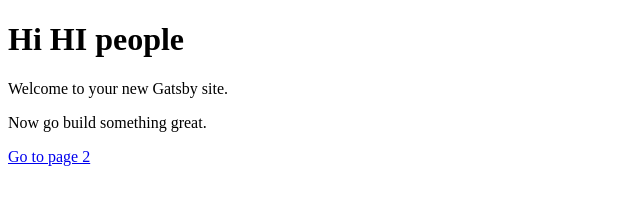
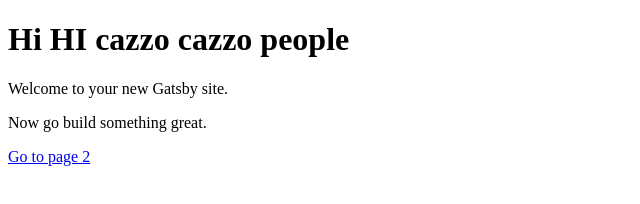
Before and after one commit to alexdi66/gatsby, a Gatsby site: page / in a window 1280 px wide. Shown: the whole page, without its empty margins (0-640 px from the left). Built offline with nearby package versions, Linux system fonts and the light colour scheme; Gatsby itself is replaced by a stand-in of ours.

Commit message:
index seconda modifica

```diff
--- a/src/pages/index.js
+++ b/src/pages/index.js
@@ -3,7 +3,7 @@ import Link from 'gatsby-link'
 
 const IndexPage = () => (
   <div>
-    <h1>Hi HI people</h1>
+    <h1>Hi HI cazzo cazzo people</h1>
     <p>Welcome to your new Gatsby site.</p>
     <p>Now go build something great.</p>
     <Link to="/page-2/">Go to page 2</Link>
```
